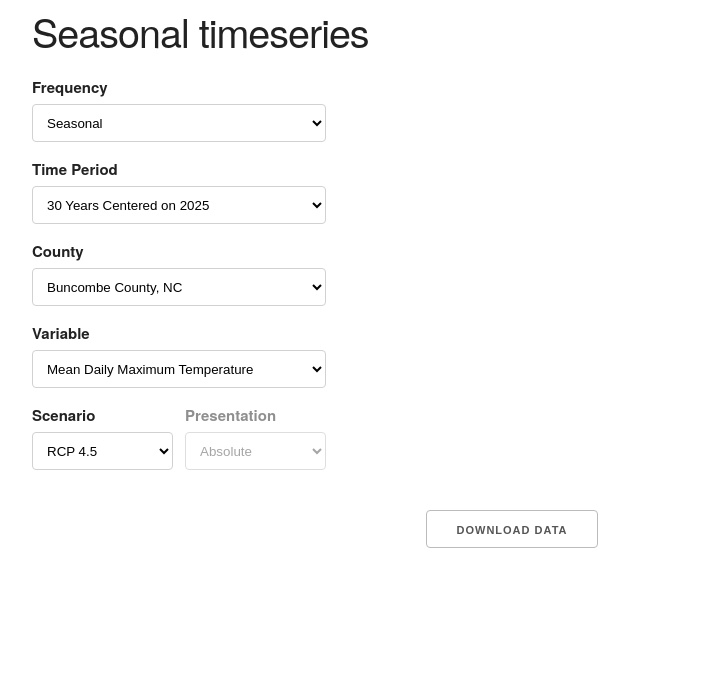
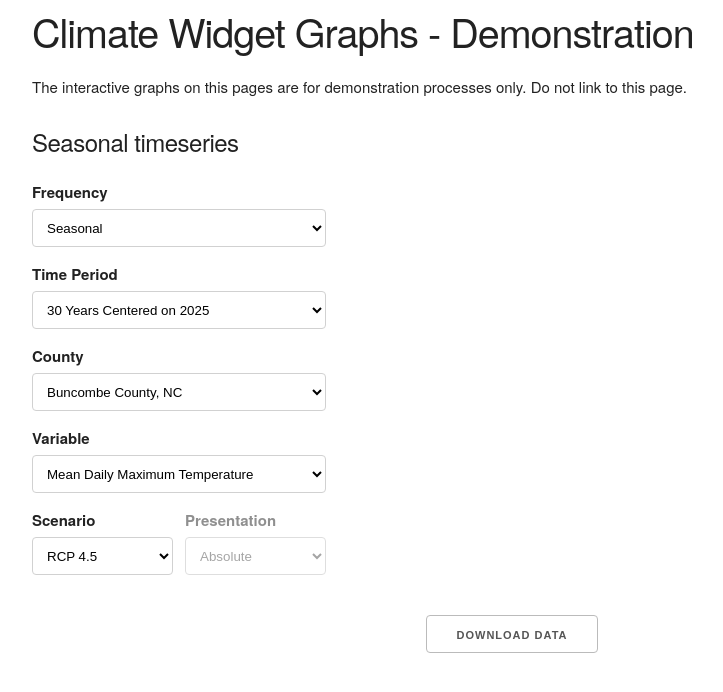
Before and after one commit to nemac/climate-by-location, a website: page demo.html in a window 1280 px wide. Shown: the whole page, without its empty margins (128-851 px from the left). Drawn offline with Linux system fonts and the light colour scheme; a script that the page names is missing.

Commit message:
change page title

```diff
--- a/demo.html
+++ b/demo.html
@@ -48,8 +48,9 @@
 </head>
 <body>
   <div class="container">
-    <h1 id="pagetitle">Annual timeseries</h1>
-
+    <h1>Climate Widget Graphs - Demonstration</h1>
+<p>The interactive graphs on this pages are for demonstration processes only.  Do not link to this page.</p>
+    <h5 id="pagetitle">Annual timeseries</h5>
     <div class="row">
       <div class="four columns">
         <form onsubmit="return false;">
```
